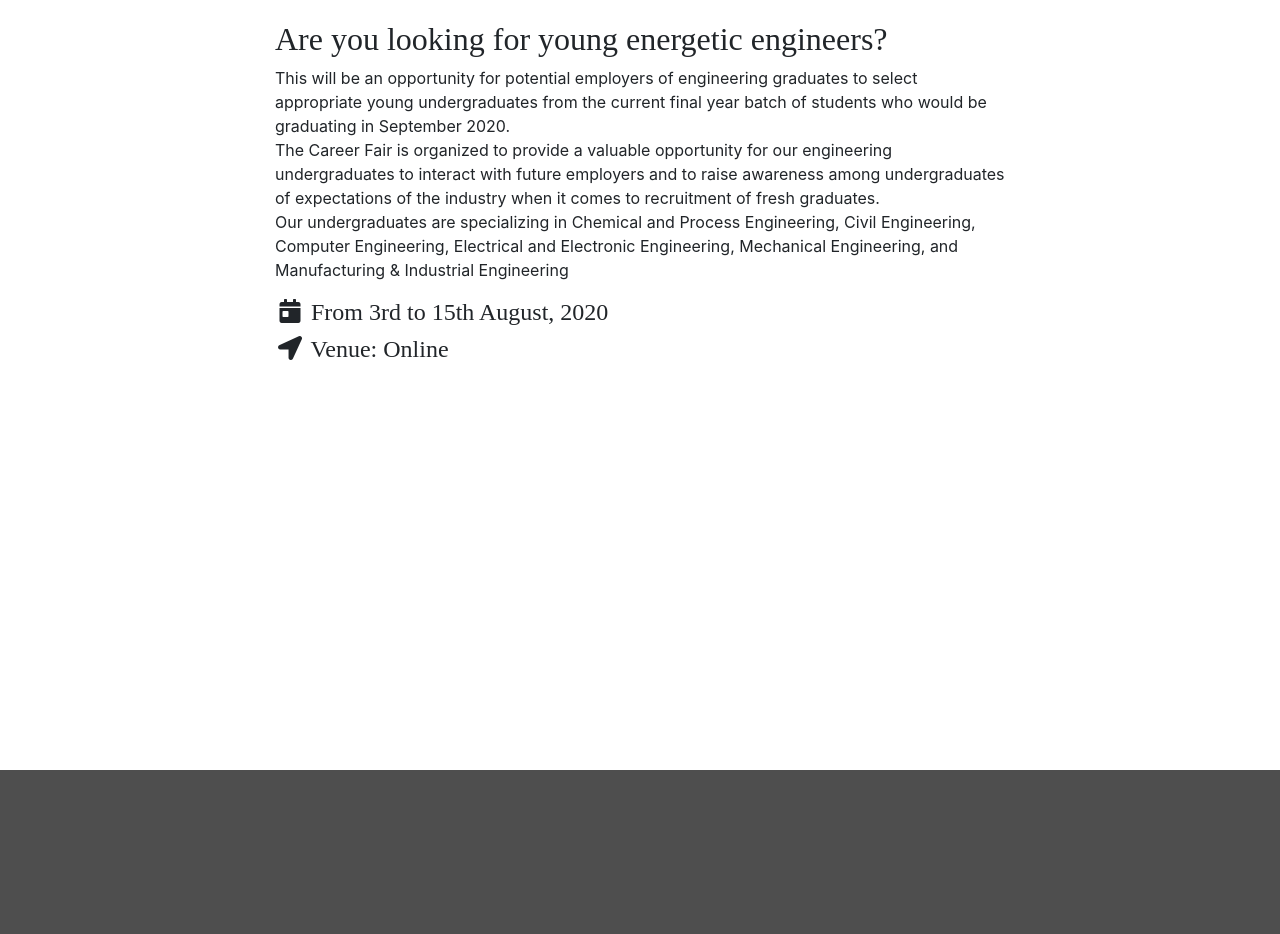
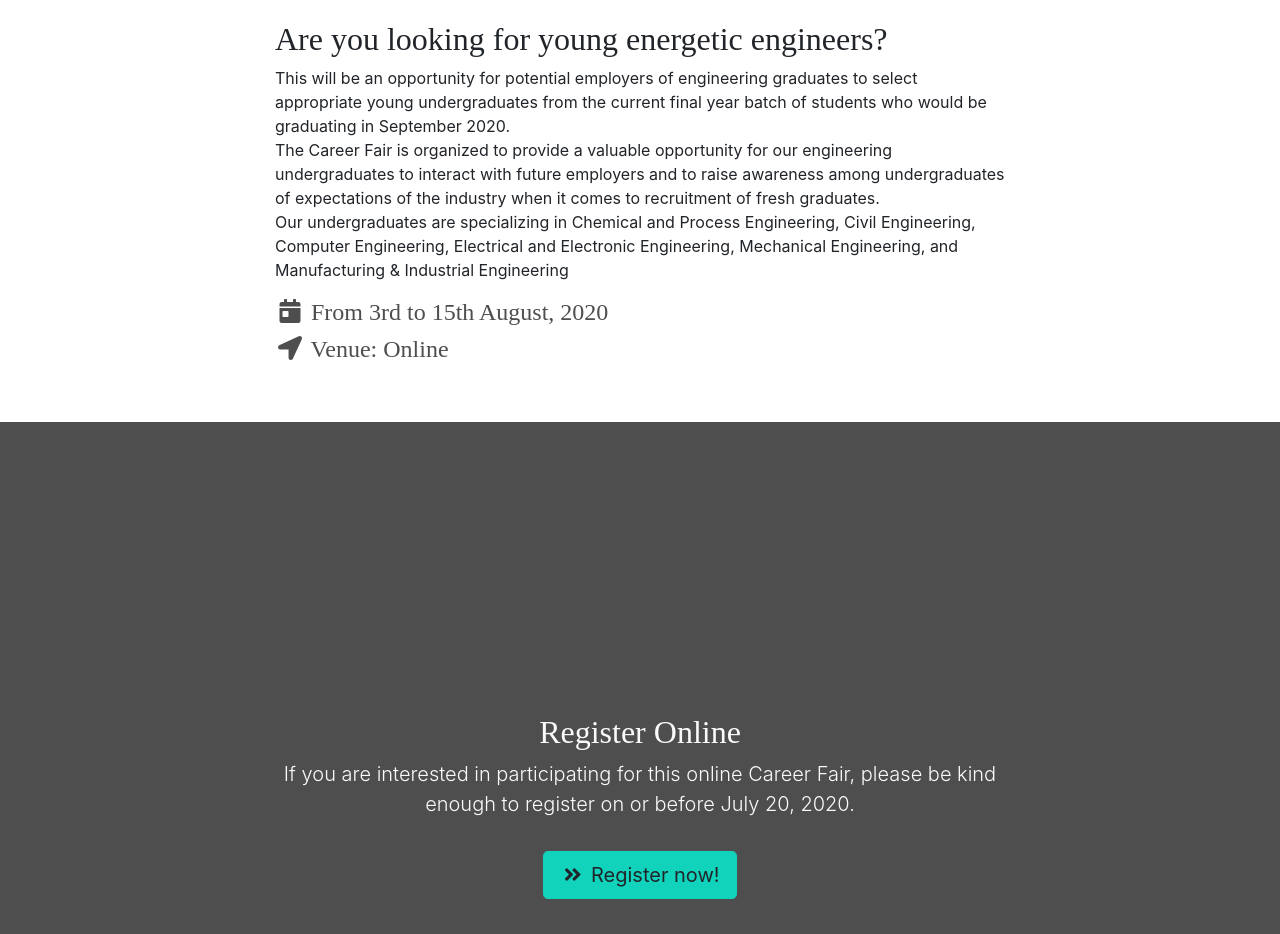
Before and after one commit to chamin96/CareerFair2020v2.0, a plain HTML site: page index.html in a window 1280 px wide. Shown: the part 830-1764 px from the top of the page. Drawn offline with nearby package versions, Linux system fonts and the light colour scheme; a web font is replaced by a local one.

Commit message:
Update index.html

```diff
--- a/index.html
+++ b/index.html
@@ -96,7 +96,7 @@
 
 
 
-  <section id="about" class="vh-100">
+  <section id="about">
     <div class="container">
       <div class="row">
         <div class="col-lg-8 mx-auto">
@@ -113,7 +113,7 @@
               </p>
 
                   <div class="row">
-                  <div class="col mx-auto">
+                  <div class="col mx-auto text-dark">
         					<h4> <i	class="fas fa-calendar-day fa-fw"></i> From 3rd to 15th August, 2020<h4>
         					<h4> <i class="fas fa-location-arrow fa-fw"></i> Venue: Online<h4>
                   </div>
@@ -143,7 +143,7 @@
 
   <section id="contact">
     <div class="container">
-      <div class="row vh-100">
+      <div class="row">
         <div class="col-lg-8 mx-auto">
           <h2>Contact us</h2>
           <div class="row">
```
